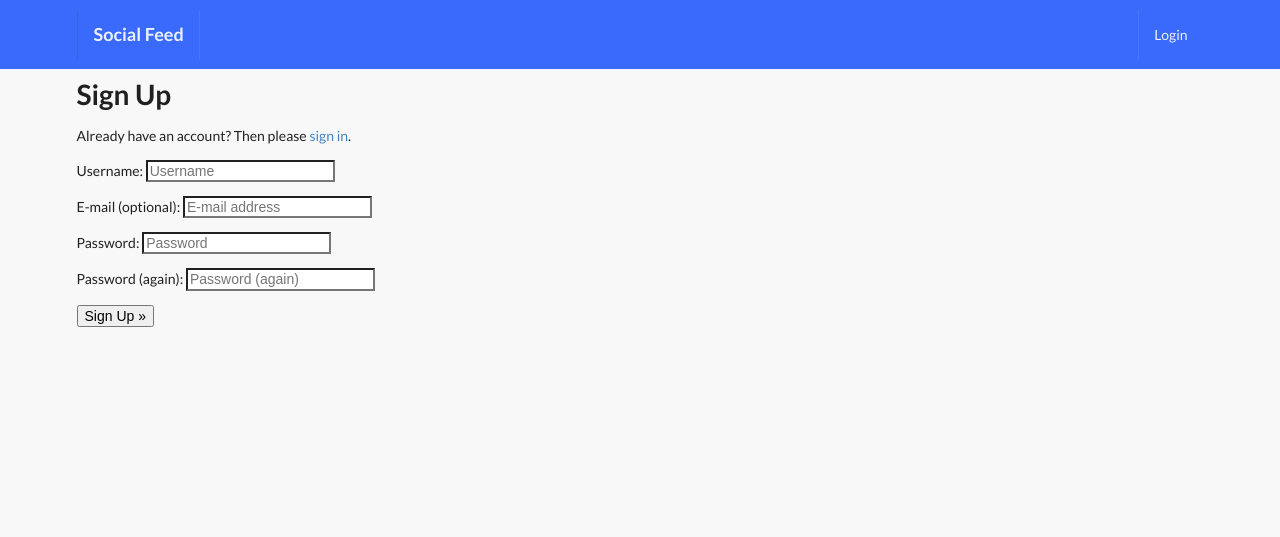
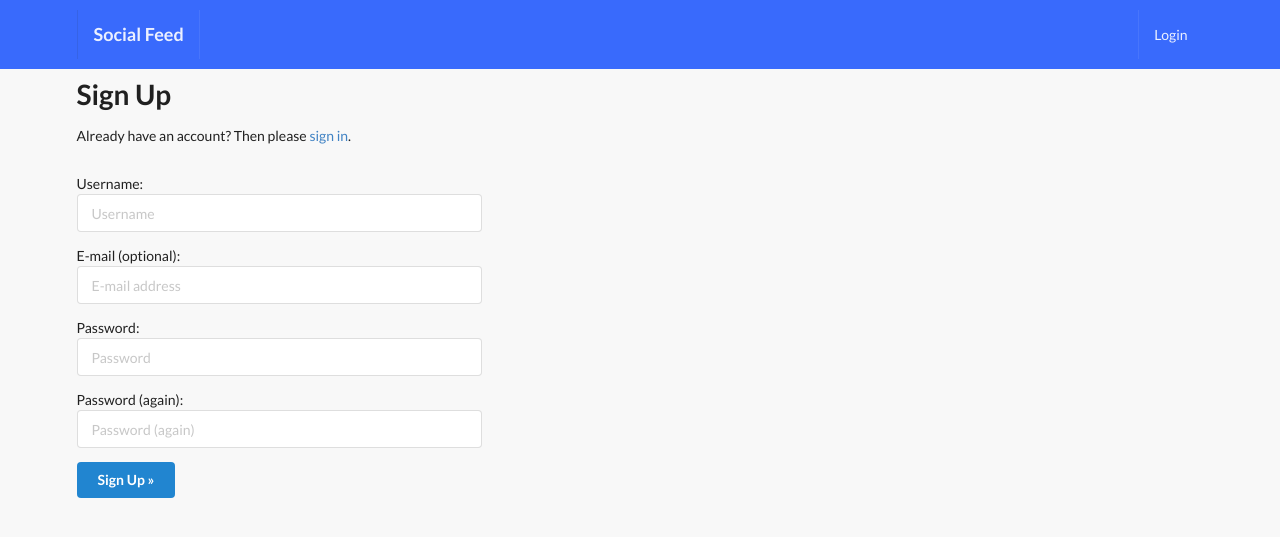
Before and after one commit to jmjry/social-feeder, a Django app: page /accounts/signup/ in a window 1280 px wide. Shown: the top 537 px of the page. Run offline with Django 3.2, Linux system fonts and the light colour scheme; parts of the project's set-up code (start-up, migrations or seed data) failed here and were passed over; some libraries are stand-ins or nearby versions.

Commit message:
Styled signup page

```diff
--- a/socialfeed/views.py
+++ b/socialfeed/views.py
@@ -7,7 +7,7 @@ def home_view(request):
 
     context = {
         'user': user,
-        'hello' : hello,
+        'hello': hello,
     }
     return render(request, 'main/home.html', context)
     # return HttpResponse('Hello world')
--- a/templates/account/signup.html
+++ b/templates/account/signup.html
@@ -9,13 +9,17 @@
 
 <p>{% blocktrans %}Already have an account? Then please <a href="{{ login_url }}">sign in</a>.{% endblocktrans %}</p>
 
-<form class="signup" id="signup_form" method="post" action="{% url 'account_signup' %}">
-  {% csrf_token %}
-  {{ form.as_p }}
-  {% if redirect_field_value %}
-  <input type="hidden" name="{{ redirect_field_name }}" value="{{ redirect_field_value }}" />
-  {% endif %}
-  <button type="submit">{% trans "Sign Up" %} &raquo;</button>
-</form>
+<div class="ui grid">
+  <div class="six wide column">
 
+    <form class="signup ui form" id="signup_form" method="post" action="{% url 'account_signup' %}">
+      {% csrf_token %}
+      {{ form.as_p }}
+      {% if redirect_field_value %}
+      <input type="hidden" name="{{ redirect_field_name }}" value="{{ redirect_field_value }}" />
+      {% endif %}
+      <button type="submit" class="ui primary button">{% trans "Sign Up" %} &raquo;</button>
+    </form>
+  </div>
+</div>
 {% endblock %}
```
